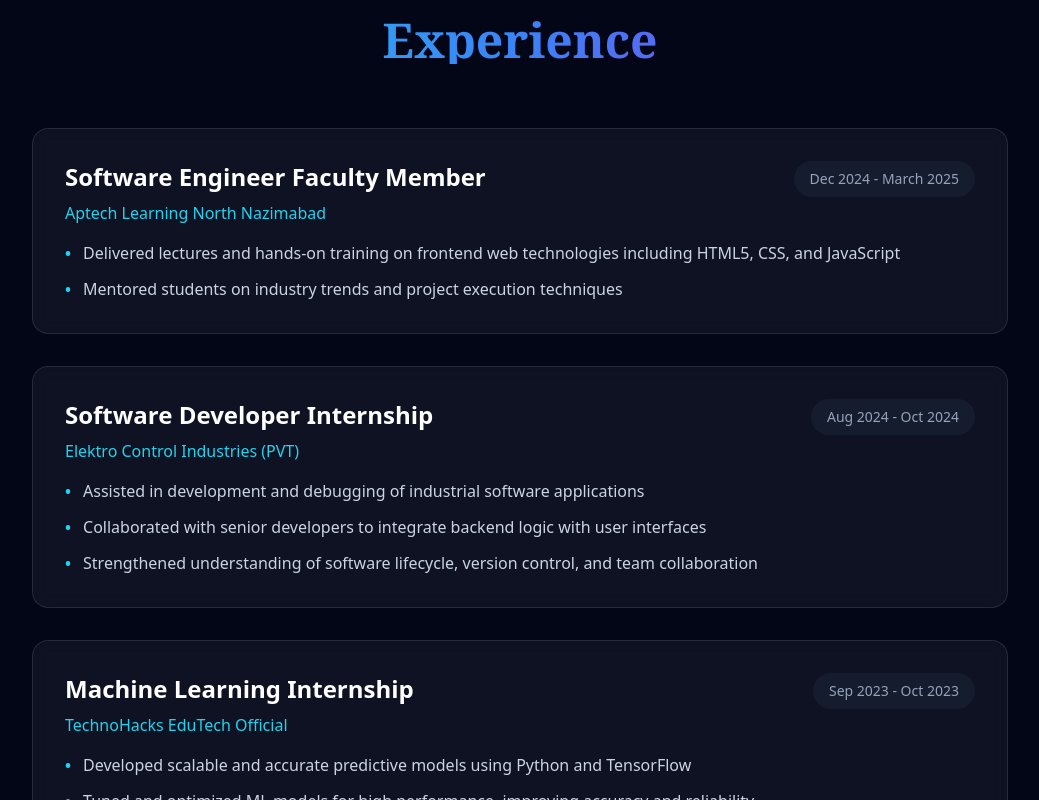
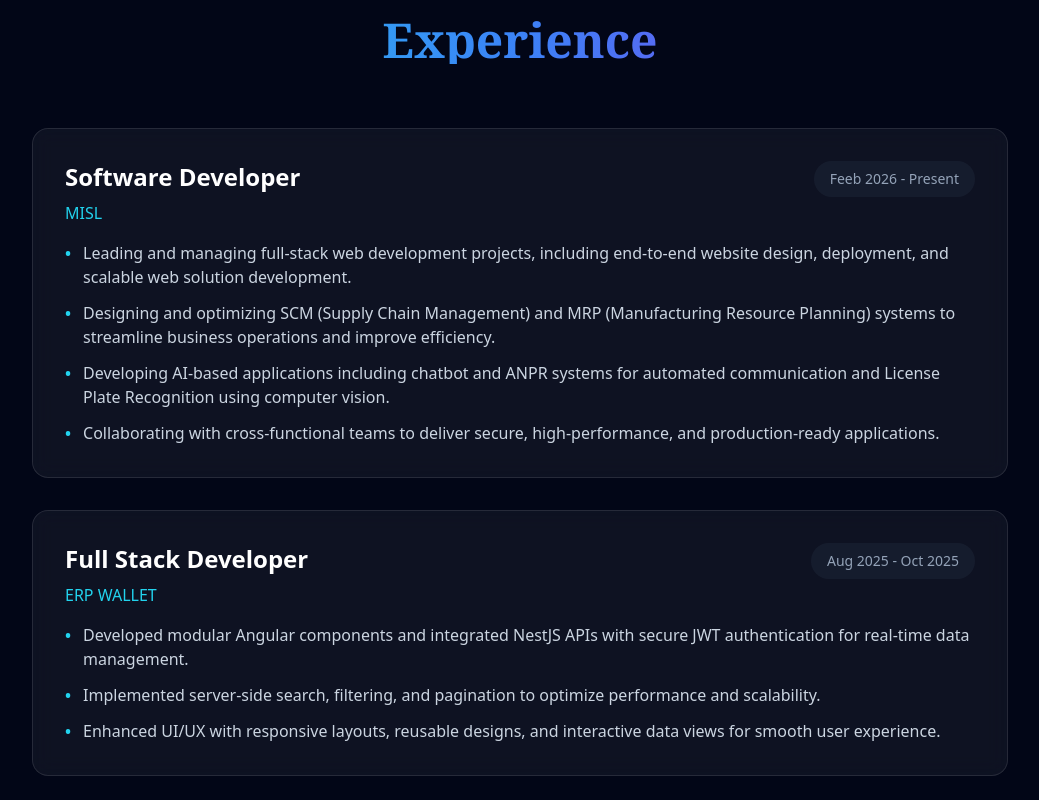
Before and after one commit to zaid783/Zaidahmed_Portfolio, a React (Vite) app: page / in a window 1280 px wide. Shown: the part 1420-2220 px from the top of the page, without its empty margins (120-1159 px from the left). Built offline with nearby package versions, Linux system fonts and the light colour scheme; no server answers.

Commit message:
Experience Section Update

```diff
--- a/src/App.tsx
+++ b/src/App.tsx
@@ -212,6 +212,52 @@ function App() {
                     <div className="max-w-5xl mx-auto px-6">
                         <h3 className="text-5xl font-serif gradient-text mb-16 text-center font-bold">Experience</h3>
                         <div className="space-y-8">
+
+                            <div className="glass-effect p-8 rounded-2xl border border-cyan-500/20 hover:border-cyan-500/40 transition-all duration-500 transform hover:scale-[1.02] hover:shadow-[0_0_40px_rgba(34,211,238,0.3)]">
+                                <div className="flex justify-between items-start mb-4">
+                                    <div>
+                                        <h4 className="text-2xl font-semibold text-white mb-2">Software Developer</h4>
+                                        <p className="text-cyan-400">MISL</p>
+                                    </div>
+                                    <span className="text-slate-400 text-sm bg-slate-800/50 px-4 py-2 rounded-full">Feeb 2026 - Present</span>
+                                </div>
+                                <ul className="space-y-3 text-slate-300">
+                                    <li className="flex gap-3 hover:text-cyan-300 transition-colors duration-300">
+                                        <span className="text-cyan-400 font-bold">•</span>
+                                        Leading and managing full-stack web development projects, including end-to-end website design, deployment, and scalable web solution development.
+                                    </li>
+                                    <li className="flex gap-3 hover:text-cyan-300 transition-colors duration-300">
+                                        <span className="text-cyan-400 font-bold">•</span>
+                                        Designing and optimizing SCM (Supply Chain Management) and MRP (Manufacturing Resource Planning) systems to streamline business operations and improve efficiency.
+                                    </li>
+                                    <li className="flex gap-3 hover:text-cyan-300 transition-colors duration-300">
+                                        <span className="text-cyan-400 font-bold">•</span>
+                                        Developing AI-based applications including chatbot and ANPR systems for automated communication and License Plate Recognition using computer vision.
+                                    </li>
+                                    <li className="flex gap-3 hover:text-cyan-300 transition-colors duration-300">
+                                        <span className="text-cyan-400 font-bold">•</span>
+                                        Collaborating with cross-functional teams to deliver secure, high-performance, and production-ready applications.
+                                    </li>
+                                </ul>
+                            </div>
+
+
+                            <div className="glass-effect p-8 rounded-2xl border border-cyan-500/20 hover:border-cyan-500/40 transition-all duration-500 transform hover:scale-[1.02] hover:shadow-[0_0_40px_rgba(34,211,238,0.3)]">
+                                <div className="flex justify-between items-start mb-4">
+                                    <div>
+                                        <h4 className="text-2xl font-semibold text-white mb-2">Full Stack Developer</h4>
+                                        <p className="text-cyan-400">ERP WALLET</p>
+                                    </div>
+                                    <span className="text-slate-400 text-sm bg-slate-800/50 px-4 py-2 rounded-full">Aug 2025 - Oct 2025</span>
+                                </div>
+                                <ul className="space-y-3 text-slate-300">
+                                    <li className="flex gap-3 hover:text-cyan-300 transition-colors duration-300"><span className="text-cyan-400 font-bold">•</span> Developed modular Angular components and integrated NestJS APIs with secure JWT authentication for real-time data management.</li>
+                                    <li className="flex gap-3 hover:text-cyan-300 transition-colors duration-300"><span className="text-cyan-400 font-bold">•</span> Implemented server-side search, filtering, and pagination to optimize performance and scalability.</li>
+                                    <li className="flex gap-3 hover:text-cyan-300 transition-colors duration-300"><span className="text-cyan-400 font-bold">•</span> Enhanced UI/UX with responsive layouts, reusable designs, and interactive data views for smooth user experience.</li>
+                                </ul>
+                            </div>
+
+
                             <div className="glass-effect p-8 rounded-2xl border border-cyan-500/20 hover:border-cyan-500/40 transition-all duration-500 transform hover:scale-[1.02] hover:shadow-[0_0_40px_rgba(34,211,238,0.3)]">
                                 <div className="flex justify-between items-start mb-4">
                                     <div>
@@ -253,21 +299,6 @@ function App() {
                                     <li className="flex gap-3 hover:text-cyan-300 transition-colors duration-300"><span className="text-cyan-400 font-bold">•</span> Developed scalable and accurate predictive models using Python and TensorFlow</li>
                                     <li className="flex gap-3 hover:text-cyan-300 transition-colors duration-300"><span className="text-cyan-400 font-bold">•</span> Tuned and optimized ML models for high performance, improving accuracy and reliability</li>
                                     <li className="flex gap-3 hover:text-cyan-300 transition-colors duration-300"><span className="text-cyan-400 font-bold">•</span> Gained hands-on experience with supervised learning and data preprocessing pipelines</li>
-                                </ul>
-                            </div>
-
-                            <div className="glass-effect p-8 rounded-2xl border border-cyan-500/20 hover:border-cyan-500/40 transition-all duration-500 transform hover:scale-[1.02] hover:shadow-[0_0_40px_rgba(34,211,238,0.3)]">
-                                <div className="flex justify-between items-start mb-4">
-                                    <div>
-                                        <h4 className="text-2xl font-semibold text-white mb-2">Full Stack Developer</h4>
-                                        <p className="text-cyan-400">ERP WALLET</p>
-                                    </div>
-                                    <span className="text-slate-400 text-sm bg-slate-800/50 px-4 py-2 rounded-full">Aug 2025 - Oct 2025</span>
-                                </div>
-                                <ul className="space-y-3 text-slate-300">
-                                    <li className="flex gap-3 hover:text-cyan-300 transition-colors duration-300"><span className="text-cyan-400 font-bold">•</span> Developed modular Angular components and integrated NestJS APIs with secure JWT authentication for real-time data management.</li>
-                                    <li className="flex gap-3 hover:text-cyan-300 transition-colors duration-300"><span className="text-cyan-400 font-bold">•</span> Implemented server-side search, filtering, and pagination to optimize performance and scalability.</li>
-                                    <li className="flex gap-3 hover:text-cyan-300 transition-colors duration-300"><span className="text-cyan-400 font-bold">•</span> Enhanced UI/UX with responsive layouts, reusable designs, and interactive data views for smooth user experience.</li>
                                 </ul>
                             </div>
                         </div>
```
Also changed, not shown: 1 other file (tests, documents, lock files or other folders).
